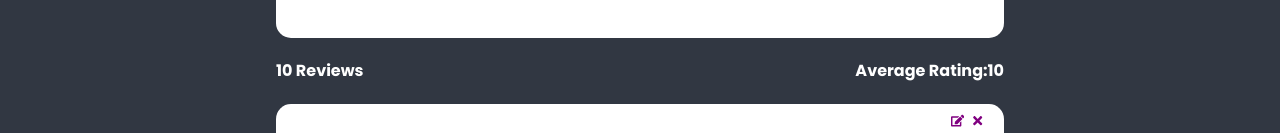
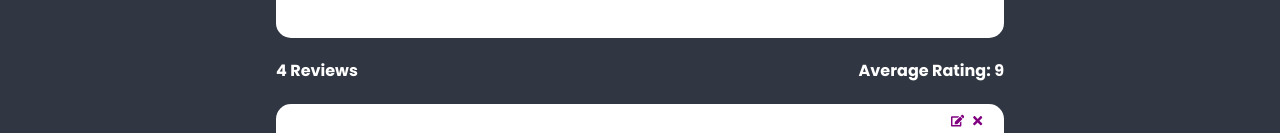
Before and after one commit to GUchechi/Review-App, a React (Vite) app in the folder vite-project/: page / in a window 1280 px wide. Shown: the part 355-488 px from the top of the page. Built offline with nearby package versions, Linux system fonts and the light colour scheme; data requests are answered from the project's data file.

Commit message:
refactoring

```diff
--- a/vite-project/db.json
+++ b/vite-project/db.json
@@ -12,7 +12,7 @@
     },
     {
       "text": "This is review item 9",
-      "rating": 9,
+      "rating": 10,
       "id": 9
     },
     {
--- a/vite-project/src/components/ReviewStats/ReviewStats.tsx
+++ b/vite-project/src/components/ReviewStats/ReviewStats.tsx
@@ -1,10 +1,23 @@
+import { useContext } from "react";
 import "./ReviewStats.css";
+import ReviewContext from "../../context/ReviewContext";
+
 
 const ReviewStats = () => {
+  const {review} = useContext(ReviewContext)
+
+  // Calculate Ratings Average
+  let ratingAverage = review.reduce((acc,cur) => {
+    return acc + cur.rating;
+  }, 0) / review.length;
+
+  ratingAverage = ratingAverage.toFixed(0).replace(/[.,]0$/, "");
+
+
   return (
     <div className="review-stats">
-      <h4>10 Reviews</h4>
-      <h4>Average Rating:10</h4>
+      <h4>{review.length} Reviews</h4>
+      <h4>Average Rating: {isNaN(ratingAverage) ? 0 : ratingAverage}</h4>
     </div>
   );
 };
```
